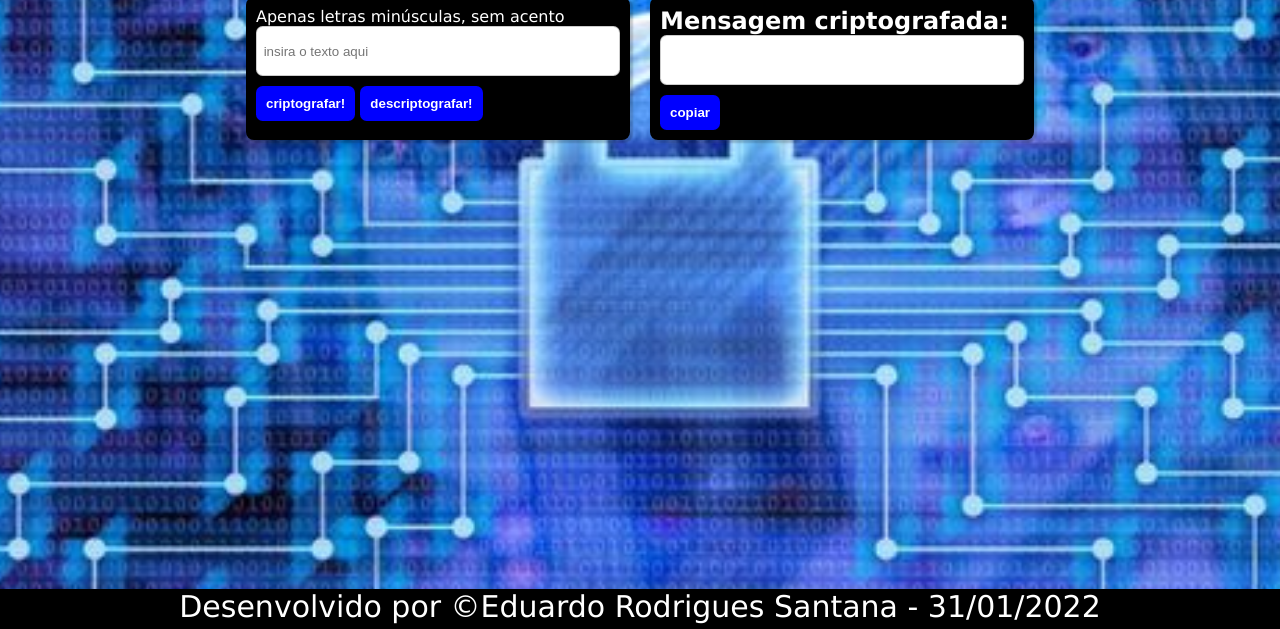
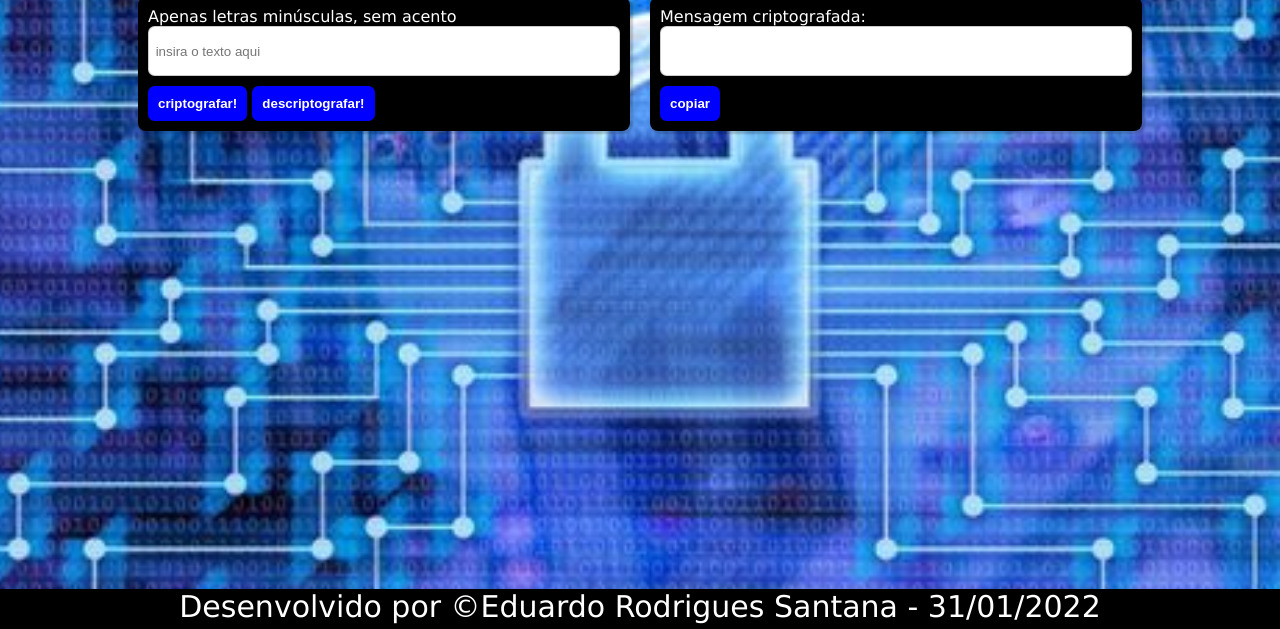
Before and after one commit to eRodriguesSantana/projeto-challenge-oracle_one, a plain HTML site: page 1_challenge-oracle-decoder-ptbr-main/index.html in a window 1280 px wide. Shown: the part 171-800 px from the top of the page. Drawn offline with Linux system fonts and the light colour scheme.

Commit message:
Ajustes na interface

```diff
--- a/1_challenge-oracle-decoder-ptbr-main/css/style.css
+++ b/1_challenge-oracle-decoder-ptbr-main/css/style.css
@@ -49,7 +49,7 @@ body {
   box-shadow: 2px 2px 2px 1px rgba(0, 0, 0, 0.2);
   background-color: black;
   border-radius: 0.5em;
-  width: 30vw;
+  width: 100%;
   height: auto;
 }
 
--- a/1_challenge-oracle-decoder-ptbr-main/index.html
+++ b/1_challenge-oracle-decoder-ptbr-main/index.html
@@ -22,7 +22,7 @@
       </section>
 
       <section class="msg box">
-        <h2 id="">Mensagem criptografada:</h2>
+        <p style="font-size: 16px;">Mensagem criptografada:</p>
         <input class="text-input" type="text" id="msg"></input>
         <input class="btn" type="submit" value="copiar" id="btn-copy">
       </section>
```
